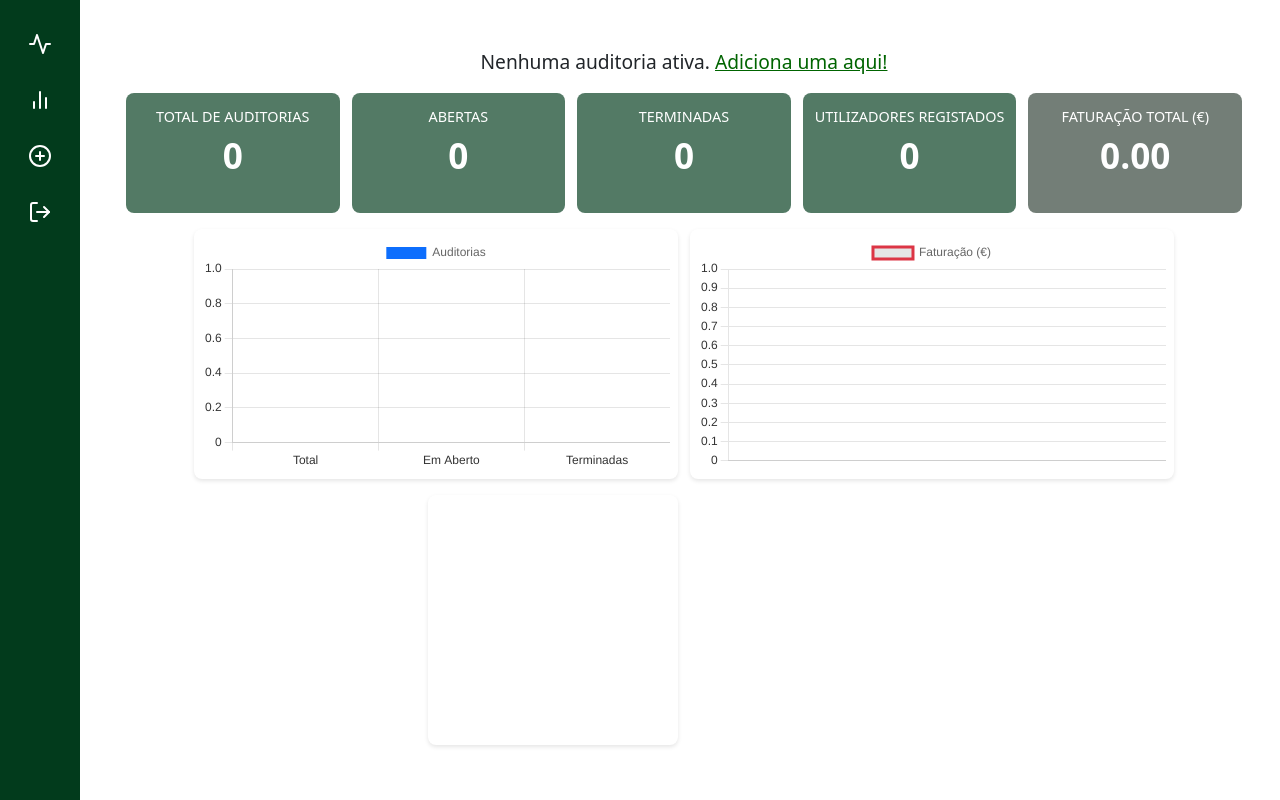
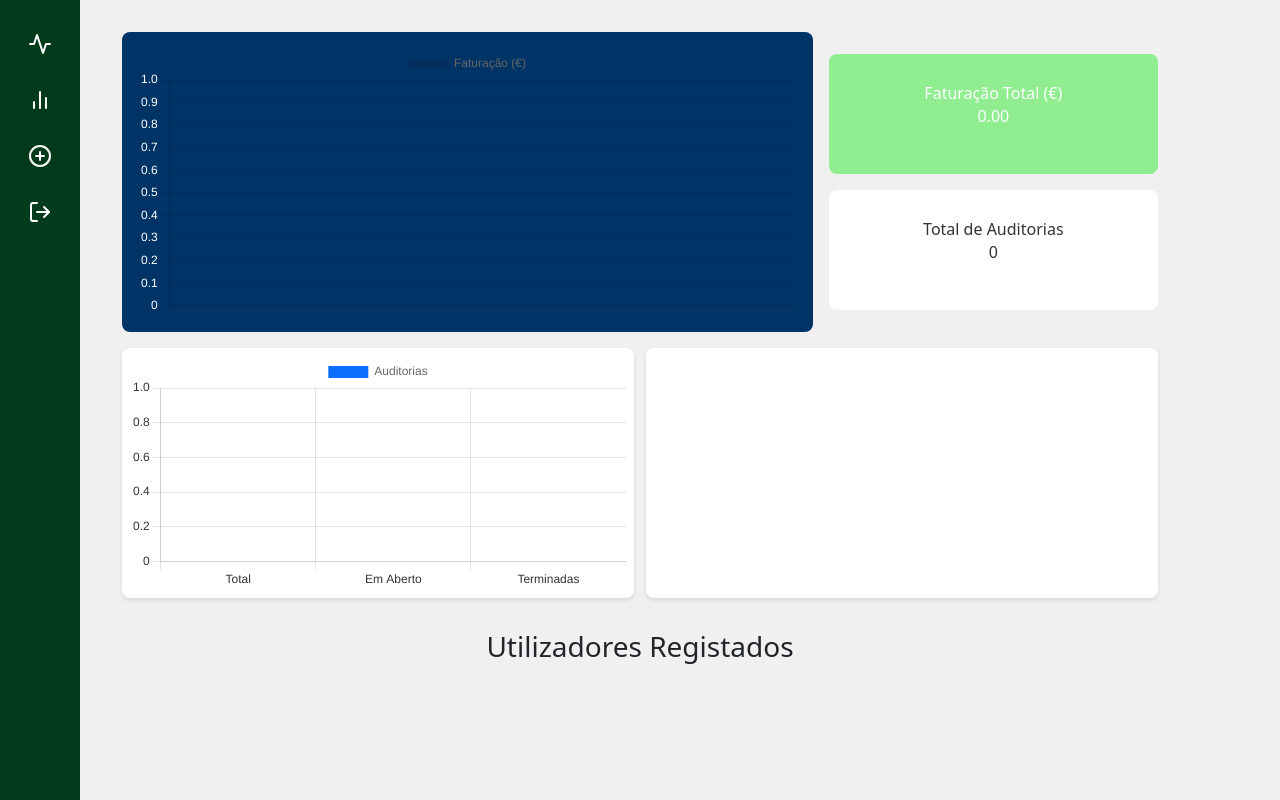
Before and after one commit to duartemiguel30/PW_PWA, a Vue app in the folder PWA/: page /dashboard in a window 1280 px wide. Built offline with nearby package versions, Linux system fonts and the light colour scheme; sample sign-in values are in the browser's storage.

Commit message:
alteracoes dashboard

```diff
--- a/PWA/src/views/Dashboard.vue
+++ b/PWA/src/views/Dashboard.vue
@@ -3,52 +3,54 @@
     <SidebarMenu />
     <div class="dashboard-content">
       <template v-if="isDesktop">
-        <div v-if="auditoriasData.length === 0" class="no-audit-message">
-          Nenhuma auditoria ativa.
-          <router-link to="/admin-add-audit" class="link-add">
-            Adiciona uma aqui!
-          </router-link>
-        </div>
-        <div class="cards-grid desktop-cards">
-          <div class="metric-card card-total">
-            <h6 class="card-title">Total de Auditorias</h6>
-            <p class="display-number">{{ totalAuditorias }}</p>
+        <!-- Top row: Gráfico de faturação destacado e cards -->
+        <div class="top-row">
+          <div class="faturacao-chart-highlight">
+            <canvas ref="faturacaoChart"></canvas>
           </div>
-          <div class="metric-card card-abertas">
-            <h6 class="card-title">Abertas</h6>
-            <p class="display-number">{{ auditoriasAbertas }}</p>
-          </div>
-          <div class="metric-card card-terminadas">
-            <h6 class="card-title">Terminadas</h6>
-            <p class="display-number">{{ auditoriasTerminadas }}</p>
-          </div>
-          <div class="metric-card card-utilizadores">
-            <h6 class="card-title">Utilizadores registados</h6>
-            <p class="display-number">{{ totalUtilizadores }}</p>
-          </div>
-          <div class="metric-card card-faturacao">
-            <h6 class="card-title">Faturação Total (€)</h6>
-            <p class="display-number">{{ faturacaoTotal.toFixed(2) }}</p>
+          <div class="cards-side">
+            <div class="metric-card card-faturacao">
+              <h6 class="card-title">Faturação Total (€)</h6>
+              <p class="display-number">{{ faturacaoTotal.toFixed(2) }}</p>
+            </div>
+            <div class="metric-card card-total">
+              <h6 class="card-title">Total de Auditorias</h6>
+              <p class="display-number">{{ totalAuditorias }}</p>
+            </div>
           </div>
         </div>
 
+        <!-- Segunda row: Gráficos de auditorias e materiais -->
         <div class="charts-grid desktop-charts">
           <div class="chart-card">
             <canvas ref="auditoriasChart"></canvas>
           </div>
           <div class="chart-card">
-            <canvas ref="faturacaoChart"></canvas>
+            <canvas ref="materiaisChart"></canvas>
           </div>
         </div>
 
-        <div class="charts-grid desktop-charts">
-          <div class="chart-card">
-            <canvas ref="materiaisChart"></canvas>
-          </div>
+        <!-- Terceira row: Lista de utilizadores registados -->
+        <div class="users-list-container">
+          <h3>Utilizadores Registados</h3>
+          <table class="users-list">
+            <tbody>
+              <tr v-for="(user, index) in usersList" :key="index" class="user-row">
+                <td class="user-info">
+                  <h4>{{ user.name }}</h4>
+                  <p>{{ user.email }}</p>
+                </td>
+                <td class="arrow-cell">
+                  <span class="arrow">&#9654;</span>
+                </td>
+              </tr>
+            </tbody>
+          </table>
         </div>
       </template>
 
       <template v-else>
+        <!-- Layout Mobile -->
         <div class="mobile-nav">
           <button @click="prevPage" :disabled="currentPage === 0" class="nav-arrow">
             &#9664;
@@ -129,6 +131,7 @@ export default {
       auditoriasData: [],
       totalUtilizadores: 0,
       faturacaoTotal: 0,
+      usersList: [],
       isDesktop: window.innerWidth > 768,
       chartAuditorias: null,
       chartFaturacao: null,
@@ -173,7 +176,11 @@ export default {
     carregarDados() {
       const auditoriasSalvas = JSON.parse(localStorage.getItem("auditorias")) || [];
       this.auditoriasData = auditoriasSalvas;
-      this.totalUtilizadores = (JSON.parse(localStorage.getItem("users")) || []).length;
+
+      const users = JSON.parse(localStorage.getItem("users")) || [];
+      this.totalUtilizadores = users.length;
+      this.usersList = users;
+
       this.faturacaoTotal = this.auditoriasData.reduce(
         (acc, auditoria) => acc + (auditoria.custoEstimado || 0),
         0
@@ -181,6 +188,7 @@ export default {
       this.mostrarGraficos();
     },
     mostrarGraficos() {
+      // Gráfico de Auditorias
       if (this.chartAuditorias) {
         this.chartAuditorias.destroy();
       }
@@ -211,6 +219,7 @@ export default {
         });
       }
 
+      // Gráfico de Faturação – linha com borderWidth para forçar exibição
       if (this.chartFaturacao) {
         this.chartFaturacao.destroy();
       }
@@ -222,7 +231,8 @@ export default {
             datasets: [{
               label: "Faturação (€)",
               data: this.auditoriasData.map(a => a.custoEstimado || 0),
-              borderColor: "#dc3545",
+              borderColor: "#003366",
+              borderWidth: 2,
               fill: false,
             }]
           },
@@ -232,16 +242,17 @@ export default {
             scales: {
               y: {
                 beginAtZero: true,
-                ticks: { color: "#333", font: { size: 12 } }
+                ticks: { color: "#fff", font: { size: 12 } }
               },
               x: {
-                ticks: { color: "#333", font: { size: 12 } }
+                ticks: { color: "#fff", font: { size: 12 } }
               }
             }
           }
         });
       }
 
+      // Gráfico de Materiais
       if (this.chartMateriais) {
         this.chartMateriais.destroy();
       }
@@ -262,13 +273,13 @@ export default {
         this.chartMateriais = new Chart(this.$refs.materiaisChart.getContext("2d"), {
           type: "pie",
           data: {
-            labels: labels,
+            labels,
             datasets: [{
               label: "Materiais Necessários",
-              data: data,
-              backgroundColor: labels.map((_, index) => {
+              data,
+              backgroundColor: labels.map((_, i) => {
                 const colors = ["#FF6384", "#36A2EB", "#FFCE56", "#4BC0C0", "#9966FF", "#FF9F40"];
-                return colors[index % colors.length];
+                return colors[i % colors.length];
               })
             }]
           },
@@ -302,88 +313,53 @@ export default {
 </script>
 
 <style scoped>
-.mobile-nav {
-  position: fixed;
-  top: 0;
-  left: 0;
-  right: 0;
-  z-index: 110;
-  display: flex;
-  justify-content: space-between;
-  align-items: center;
-  padding: 0.5rem 1rem;
-  background: #fff;
-  box-shadow: 0 2px 4px rgba(0, 0, 0, 0.1);
-  min-height: 4rem;
-}
-
-.page-title {
-  font-size: 1.2rem;
-  margin: 0;
-  flex-grow: 1;
-  text-align: center;
-  color: #333;
-}
-
-.nav-arrow {
-  background: none;
-  border: none;
-  font-size: 1.5rem;
-  cursor: pointer;
-  color: #006400 !important;
-  padding: 0.25rem 0.5rem;
-}
-
-.nav-arrow:disabled {
-  opacity: 0.3;
-  cursor: default;
-}
-
+/* Fundo da página em cinza clarinho */
 .dashboard-container {
   display: flex;
   height: 100vh;
   overflow-x: hidden;
-  background: #ffffff;
+  background: #f0f0f0;
 }
 
+/* Mantém max-width de 1100px */
 .dashboard-content {
   flex: 1;
+  max-width: 1100px;
   padding: 5rem 1.5rem 1.5rem;
   margin: 0 auto;
-  max-width: 90rem;
+  width: 100%;
   text-align: center;
   display: flex;
   flex-direction: column;
-  justify-content: flex-start;
   align-items: center;
 }
 
-.no-audit-message {
-  font-size: 1.2rem;
-  text-align: center;
-  margin: 1rem 0;
+/* Layout Desktop */
+.top-row {
+  display: flex;
+  gap: 1rem;
+  width: 100%;
+  margin-bottom: 1rem;
+}
+/* Fundo do gráfico de faturação com azul mais escuro */
+.faturacao-chart-highlight {
+  flex: 2;
+  background-color: #003366;
+  border-radius: 0.5rem;
+  padding: 1rem;
+  position: relative;
+  height: 300px;
+}
+.cards-side {
+  flex: 1;
+  display: flex;
+  flex-direction: column;
+  gap: 1rem;
+  justify-content: center;
 }
 
-.link-add {
-  color: #006400;
-  text-decoration: underline;
-}
-
-.cards-grid {
-  display: grid;
-  gap: 0.75rem;
-  margin-bottom: 1rem;
-}
-.desktop-cards {
-  grid-template-columns: repeat(5, 1fr);
-}
-.mobile-cards {
-  grid-template-columns: repeat(2, minmax(140px, 1fr));
-}
-
+/* Cards */
 .metric-card {
-  background-color: #02413d;
-  color: #fff;
   border-radius: 0.5rem;
   padding: 0.75rem;
   display: flex;
@@ -393,33 +369,24 @@ export default {
   min-height: 120px;
   text-align: center;
 }
-.card-total { background-color: rgba(2, 59, 28, 0.68); }
-.card-abertas { background-color: rgba(2, 59, 28, 0.68); }
-.card-terminadas { background-color: rgba(2, 59, 28, 0.68); }
-.card-utilizadores { background-color: rgba(2, 59, 28, 0.68); }
-.card-faturacao { background-color: rgba(80, 94, 86, 0.8); }
-.card-title {
-  font-size: 0.9rem;
-  margin: 0;
-  text-transform: uppercase;
+.card-faturacao {
+  background-color: #90EE90;
+  color: #fff;
 }
-.display-number {
-  font-size: 2.2rem;
-  font-weight: bold;
-  margin-top: 0.25rem;
-  word-break: break-all;
+.card-total {
+  background-color: #fff;
+  color: #333;
 }
 
+/* Gráficos */
 .charts-grid {
   display: grid;
   gap: 0.75rem;
+  width: 100%;
   margin-bottom: 1rem;
 }
 .desktop-charts {
   grid-template-columns: repeat(2, 1fr);
-}
-.mobile-charts {
-  grid-template-columns: 1fr;
 }
 .chart-card {
   background-color: #fff;
@@ -433,61 +400,100 @@ export default {
   height: 100% !important;
 }
 
-.tab-content {
-  display: flex;
-  flex-direction: column;
+/* Lista de Utilizadores */
+.users-list-container {
   width: 100%;
-  padding-top: 0.5rem;
-  padding-bottom: 3rem;
+  margin-top: 1rem;
+  padding: 0 1rem;
+}
+.users-list {
+  width: 100%;
+  border-collapse: separate;
+  border-spacing: 0 0.5rem;
+}
+.user-row {
+  background-color: #fff;
+  border-radius: 0.5rem;
+  box-shadow: 0 2px 5px rgba(0,0,0,0.05);
+  transition: background-color 0.2s ease;
+}
+.user-row:hover {
+  background-color: #f9f9f9;
+}
+.user-info {
+  padding: 0.75rem 1rem;
+  text-align: left;
+}
+.arrow-cell {
+  width: 2rem;
+  text-align: center;
+  color: #ccc;
+}
+.arrow {
+  font-size: 1.2rem;
+  color: #bbb;
 }
 
+/* Layout Mobile */
+.mobile-nav {
+  position: fixed;
+  top: 0;
+  left: 0;
+  right: 0;
+  z-index: 110;
+  display: flex;
+  justify-content: space-between;
+  align-items: center;
+  padding: 0.5rem 1rem;
+  background: #fff;
+  box-shadow: 0 2px 4px rgba(0,0,0,0.1);
+  min-height: 4rem;
+}
+.page-title {
+  font-size: 1.2rem;
+  margin: 0;
+  flex-grow: 1;
+  text-align: center;
+  color: #333;
+}
+.nav-arrow {
+  background: none;
+  border: none;
+  font-size: 1.5rem;
+  cursor: pointer;
+  color: #006400 !important;
+  padding: 0.25rem 0.5rem;
+}
+.nav-arrow:disabled {
+  opacity: 0.3;
+  cursor: default;
+}
+.cards-grid {
+  display: grid;
+  gap: 0.75rem;
+  margin-bottom: 1rem;
+}
+.mobile-cards {
+  grid-template-columns: repeat(2, minmax(140px, 1fr));
+}
 .mobile-bottom-padding,
 .faturacao-tab {
   padding-bottom: 4rem;
 }
 
-.card-actions {
-  padding: 0.5rem 1rem;
-  text-align: right;
-}
-
-.edit-form .form-group {
-  margin-bottom: 1rem;
-}
-.edit-form label {
-  display: block;
-  font-weight: bold;
-  margin-bottom: 0.3rem;
-}
-.edit-form input,
-.edit-form textarea {
-  width: 100%;
-  padding: 0.5rem;
-  border: 1px solid #ccc;
-  border-radius: 5px;
-  font-size: 0.9rem;
-  margin-bottom: 0.5rem;
-}
-
-@media (min-width: 768px) {
-  .dashboard-content {
-    padding-left: 7rem;
-    padding-top: 2rem;
-  }
-  .desktop-cards {
-    grid-template-columns: repeat(5, 1fr);
-  }
-  .desktop-charts {
-    grid-template-columns: repeat(2, 1fr);
-  }
-}
-
+/* Mobile: alternar fundo dos cards entre verde e branco */
 @media (max-width: 480px) {
   .dashboard-content {
     padding: 5rem 0.5rem 1.5rem;
   }
   .cards-grid {
     grid-template-columns: 1fr;
+  }
+  .mobile-cards .metric-card:nth-child(odd) {
+    background-color: #90EE90 !important;
+  }
+  .mobile-cards .metric-card:nth-child(even) {
+    background-color: #fff !important;
   }
   .metric-card {
     padding: 0.5rem;
@@ -504,18 +510,30 @@ export default {
   }
 }
 
-@media (max-width: 768px) {
+/* iPad mini: dispositivos entre 600px e 768px – layout igual ao mobile */
+@media (min-width: 600px) and (max-width: 768px) {
   .dashboard-content {
-    max-width: 100%;
-    padding: 5rem 1rem 1.5rem;
+    margin-left: 0 !important;
+    padding: 5rem 0.5rem 1.5rem;
   }
 }
 
-@media (min-width: 768px) and (max-width: 1024px) {
+/* iPad Air: dispositivos entre 769px e 1024px */
+@media (min-width: 769px) and (max-width: 1024px) {
   .dashboard-content {
-    max-width: 100%;
-    margin: 0 auto;
-    padding: 4rem 2rem 1.5rem;
+    position: relative;
+    z-index: 1;
+    margin-left: 20rem; /* Evita sobreposição da Sidebar */
+    padding-top: 2rem;
+  }
+}
+
+/* Responsividade adicional para telas maiores */
+@media (min-width: 1025px) {
+  .dashboard-content {
+    padding-left: 2rem;
+    padding-right: 2rem;
+    padding-top: 2rem;
   }
 }
 </style>
```
